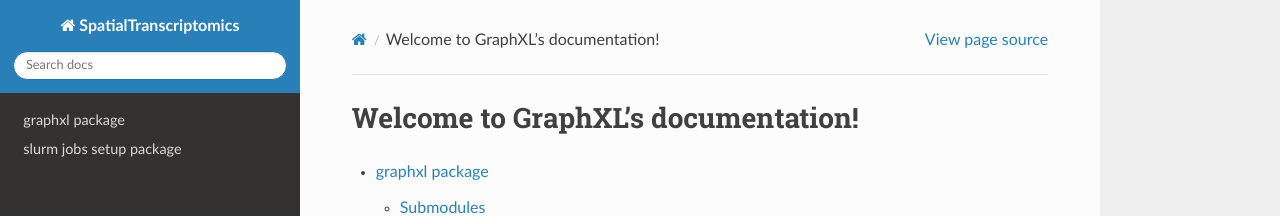
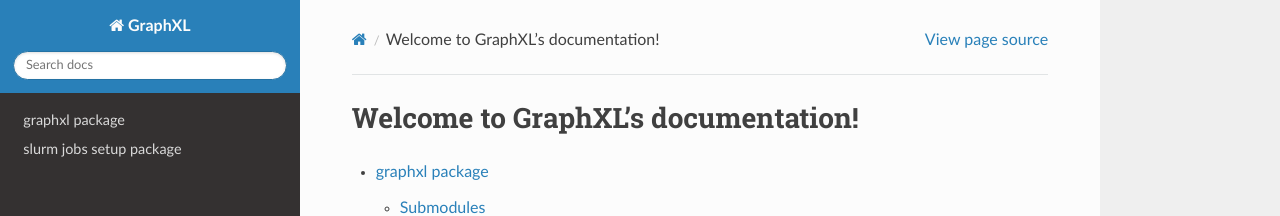
Before and after one commit to ybangaru/GeneNetworks, a Sphinx documentation site: the page built from docs/source/index.rst, in a window 1280 px wide. Shown: the top 216 px of the page. Built offline with Sphinx 7.4.7 and the Read the Docs theme 2.0.0, drawn with Linux system fonts in a browser that asks for light colours.

Commit message:
provide relative path

```diff
--- a/docs/source/conf.py
+++ b/docs/source/conf.py
@@ -9,10 +9,10 @@
 import os
 import sys
 
-sys.path.insert(0, os.path.abspath(os.path.join('..', '..', '..')))
+sys.path.insert(0, os.path.abspath('../../graphxl'))
 
 
-project = 'SpatialTranscriptomics'
+project = 'GraphXL'
 copyright = '2024, GraphXL'
 author = 'ybangaru <yaswanthbangaru13@gmail.com>'
 release = '0.0.1alpha'
```
